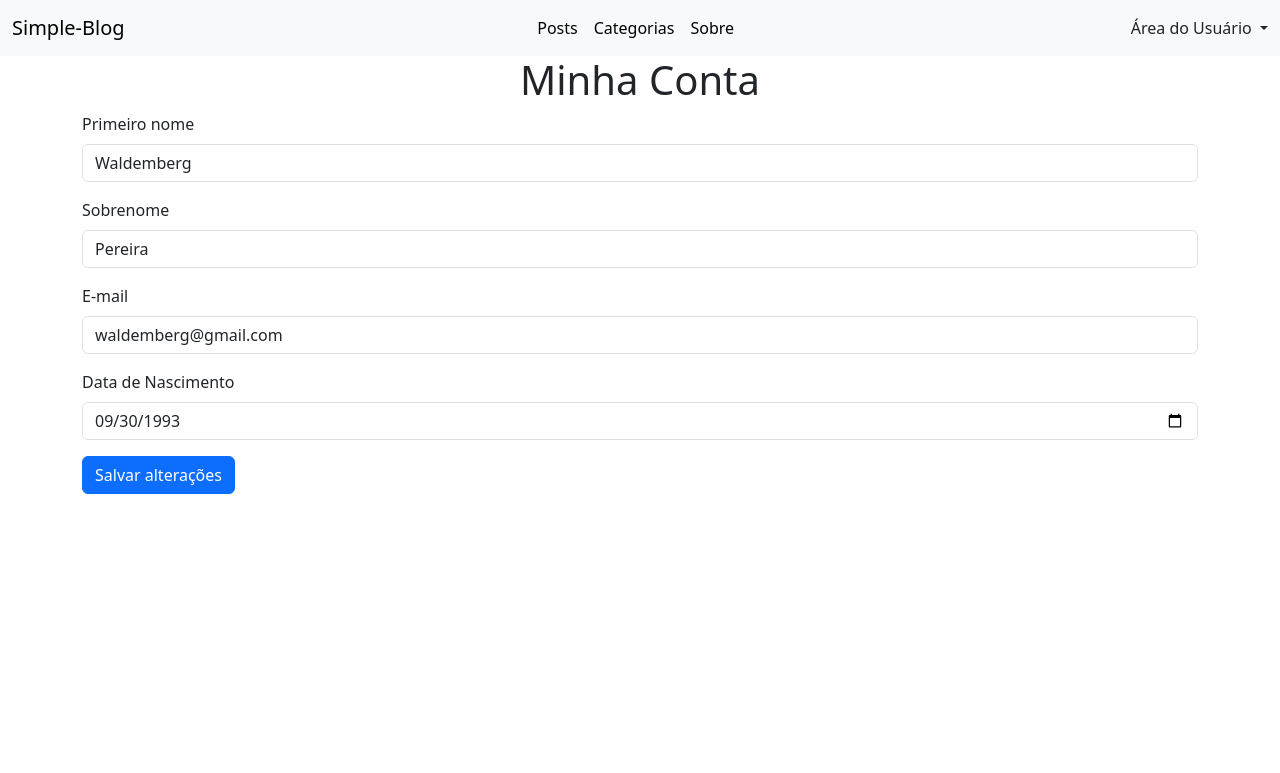
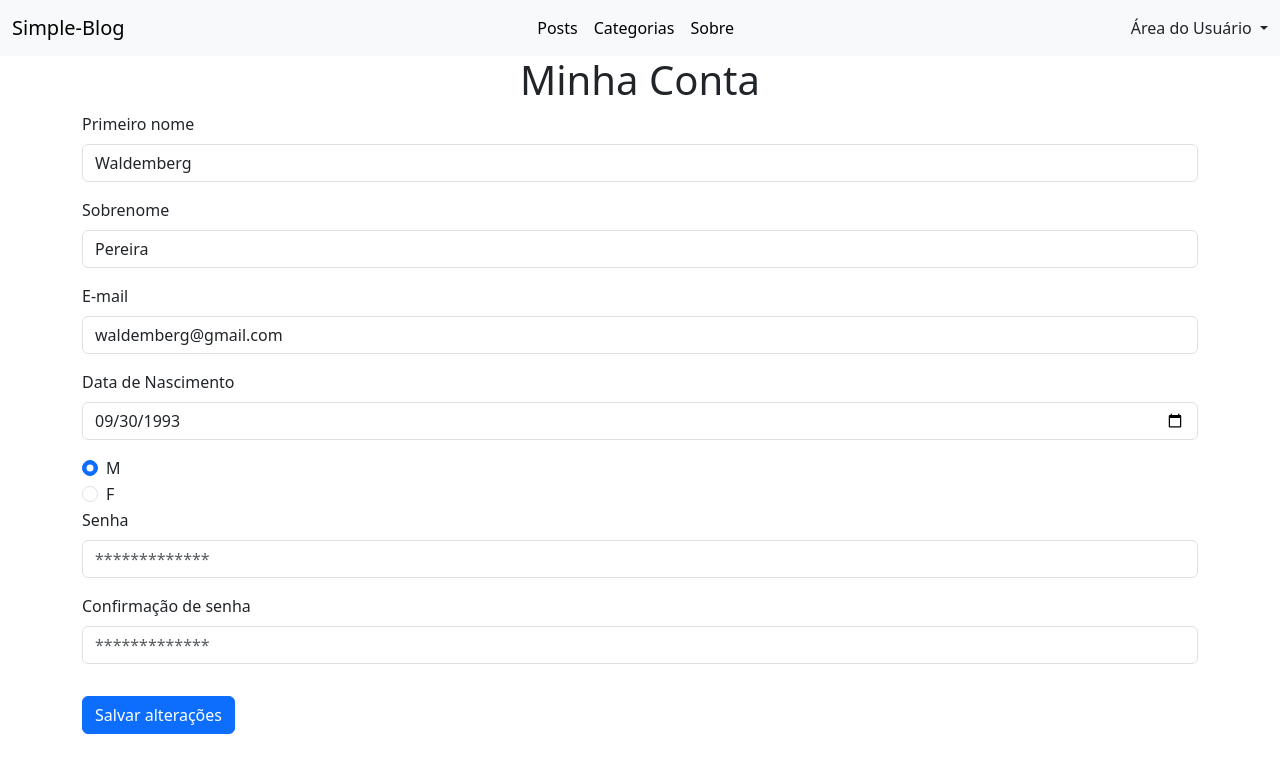
Before and after one commit to WaldembergDev/django-simple-blog, a Django app: page /account/my_account/ in a window 1280 px wide. Shown: the top 773 px of the page. Run offline with Django 5.2, Linux system fonts and the light colour scheme; a user stored in the database is signed in.

Commit message:
Finalizado o template my_account

```diff
--- a/accounts/templates/my_account.html
+++ b/accounts/templates/my_account.html
@@ -21,7 +21,30 @@
               <label for="InputDateBirth" class="form-label">Data de Nascimento</label>
               <input name="date_of_birth" type="date" class="form-control" id="InputSurname" value="{{request.user.date_of_birth|date:'Y-m-d'}}">
             </div>
-            <button type="submit" class="btn btn-primary">Salvar alterações</button>
+            {% for gender in genders %}
+            <div class="form-check">
+              <input value="{{ gender }}" class="form-check-input" type="radio" name="gender" id="radioDefault{{ forloop.counter }}" {% if gender == request.user.gender %}checked{% endif %}>
+              <label class="form-check-label" for="radioDefault{{ forloop.counter }}">
+                {{gender}}
+              </label>
+            </div>
+            {% endfor %}
+            <div class="mb-3">
+              <label for="InputPassword" class="form-label">Senha</label>
+              <input name="password" type="password" class="form-control" id="InputPassword" placeholder="*************">
+            </div>
+            <div class="mb-3">
+              <label for="InputConfirmPassword" class="form-label">Confirmação de senha</label>
+              <input name="confirm_password" type="password" class="form-control" id="InputConfirmPassword" placeholder="*************">
+            </div>
+            <button type="submit" class="btn btn-primary mb-3 mt-3">Salvar alterações</button>
+            {% if messages %}
+              {% for message in messages %}
+              <div class="alert {{ message.tags }}" role="alert">
+                {{ message }}
+              </div>
+              {% endfor %}
+            {% endif %}
           </form>
     </div>
 {% endblock %}
--- a/accounts/views.py
+++ b/accounts/views.py
@@ -1,9 +1,10 @@
 from django.shortcuts import render, redirect
-from .models import CustomUser
+from .models import CustomUser, GenderEnum
 from django.contrib import auth
 from django.contrib import messages
 from django.contrib.messages import constants
 from django.contrib.auth.decorators import login_required
+from django.contrib.auth import update_session_auth_hash
 
 # Create your views here.
 def login(request):
@@ -79,4 +80,49 @@ def logout(request):
 @login_required(login_url='/account/login')
 def my_account(request):
     if request.method == 'GET':
-        return render(request, 'my_account.html')
+        # salvando os gêneros em uma lista
+        genders = [gender.value for gender in GenderEnum]
+        return render(request, 'my_account.html', {'genders': genders})
+    else:
+        first_name = request.POST.get('first_name')
+        surname = request.POST.get('surname')
+        email = request.POST.get('email')
+        date_of_birth = request.POST.get('date_of_birth')
+        gender = request.POST.get('gender')
+        password = request.POST.get('password')
+        confirm_password = request.POST.get('confirm_password')
+        # obtendo o usuário logado
+        user = request.user
+        # validando os campos
+        if not first_name:
+            messages.add_message(request, constants.WARNING, 'O nome do usuário não pode estar vazio!')
+            return redirect('/account/my_account/')
+        if not surname:
+            messages.add_message(request, constants.WARNING, 'O sobrenome não pode estar vazio!')
+            return redirect('/account/my_account/')
+        if not email:
+            messages.add_message(request, constants.WARNING, 'O e-mail não pode estar vazio!')
+            return redirect('/account/my_account/')
+        if not date_of_birth:
+            messages.add_message(request, constants.WARNING, 'A data de nascimento não pode estar vazia!')
+            return redirect('/account/my_account/')
+        if password != confirm_password:
+            messages.add_message(request, constants.WARNING, 'As senhas digitadas não são iguais não pode estar vazia!')
+            return redirect('/account/my_account/')
+        # atualizando os dados do usuário
+        user.first_name = first_name
+        user.surname = surname
+        user.email = email
+        user.date_of_birth = date_of_birth
+        user.gender = gender
+        # atualizando a senha se ela tiver sido preenchida
+        if password:
+            user.set_password(password)
+        # atualizando no banco de dados
+        user.save()
+        # permanecendo o usuário logado caso ele tenha alterado a senha
+        update_session_auth_hash(request, user)
+        # mostrando uma mensagem de confirmação ao usuário
+        messages.add_message(request, constants.SUCCESS, 'Dados alterados com sucesso!')
+        # redirecionando o usuário para a mesma url
+        return redirect('/account/my_account')
```
Also changed, not shown: db.sqlite3.
